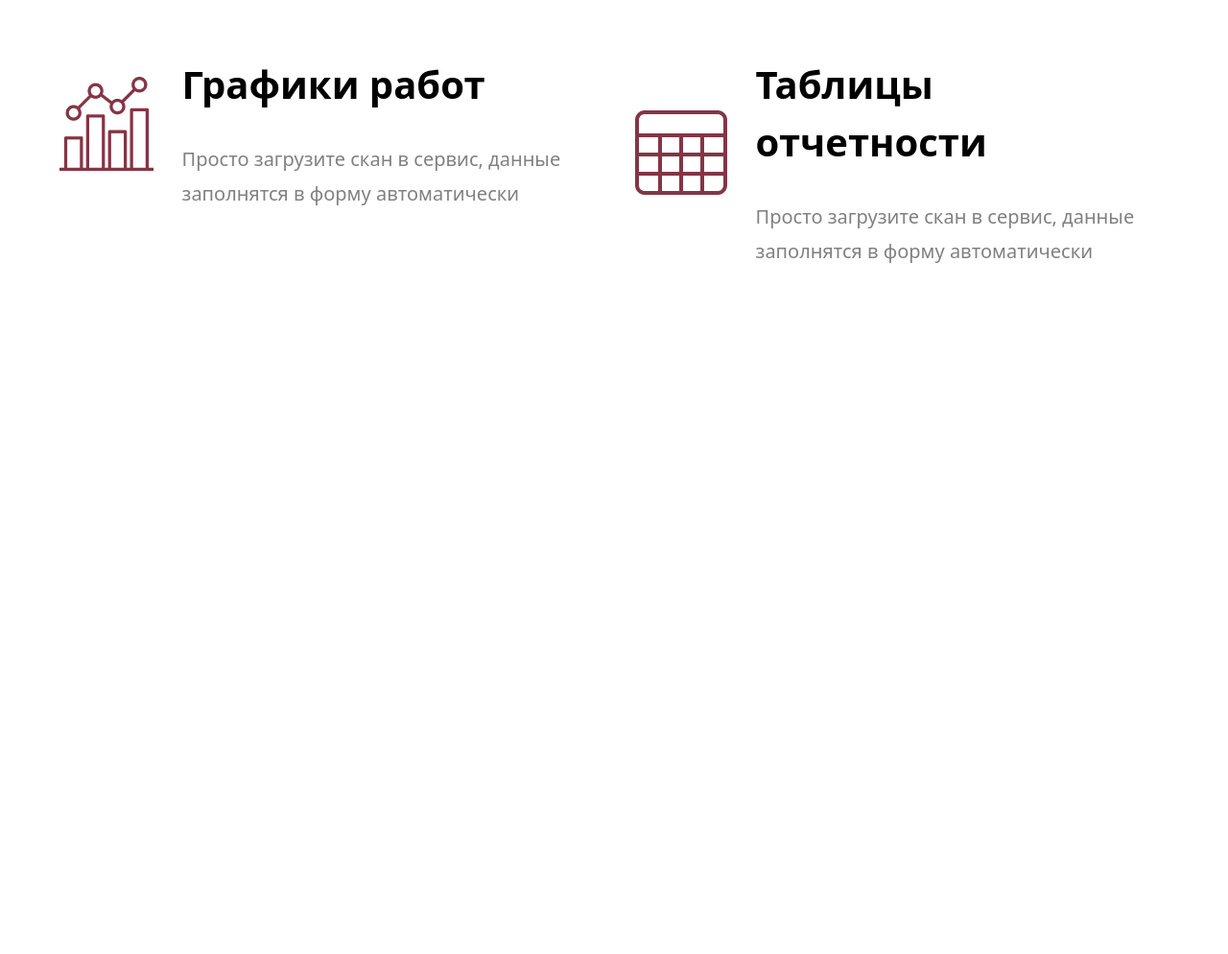
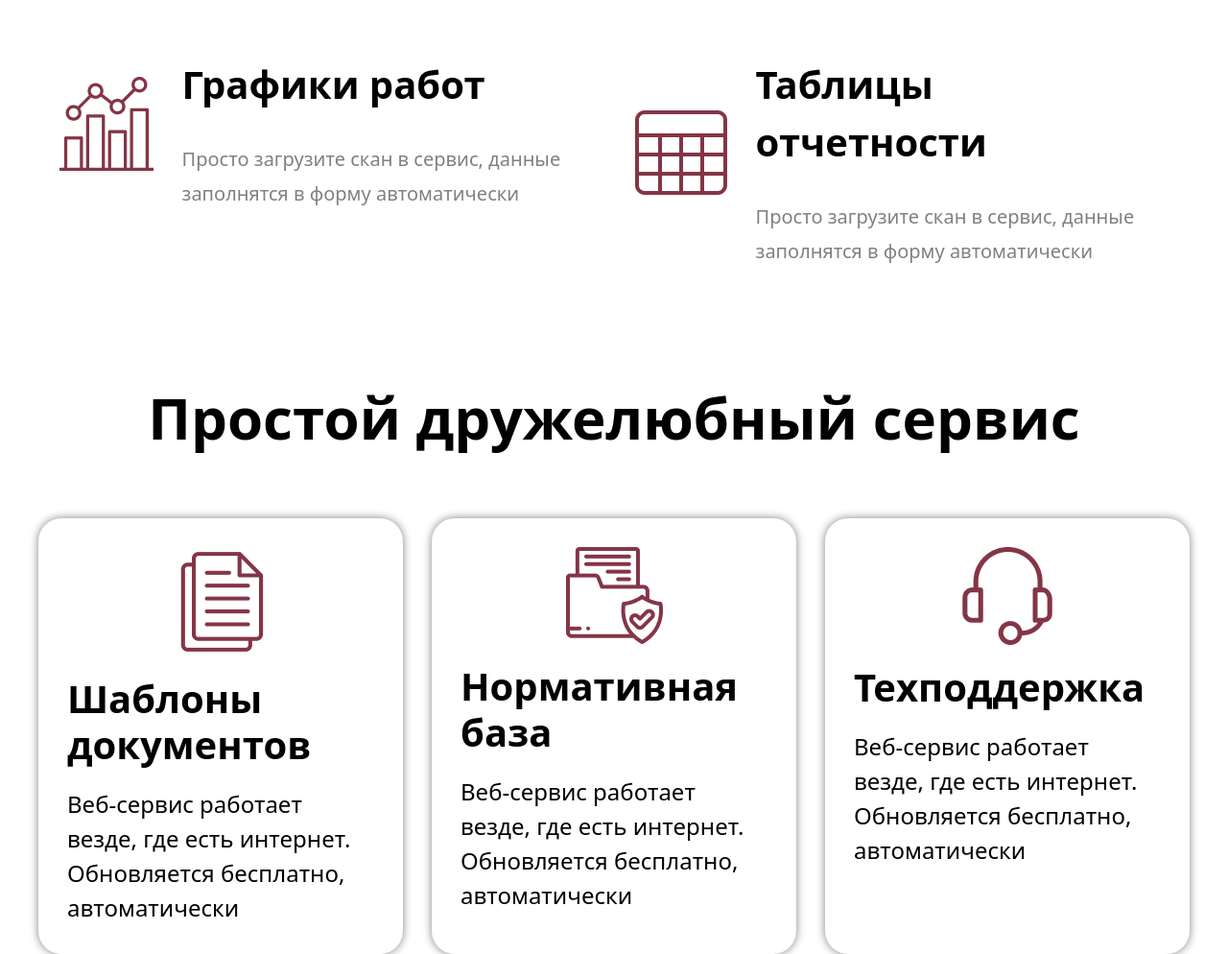
Before and after one commit to idris0111/hom17, a website: page index.html in a window 1280 px wide. Shown: the part 7395-8389 px from the top of the page at 96% size. Before the commit the page ends 7695 px from the top, so only its background shows below. Drawn offline with Linux system fonts and the light colour scheme.

Commit message:
Поможем, подскажем

```diff
--- a/index.html
+++ b/index.html
@@ -250,6 +250,43 @@
         </div>
         </div>
     </section>
+    <section>
+        <div>
+            <h1 class="md:text-[60px] text-[30px] font-bold text-center mt-[90px]">Простой дружелюбный сервис</h1>
+        </div>
+        <div class="max-w-[1200px] lg:flex  gap-[30px] m-auto mt-[30px]">
+            <div style=" box-shadow: 0px 0px 10px gray;"
+                class=" lg:block md:flex md:items-center md:gap-[40px] p-[30px] w-full rounded-3xl md:mt-[30px] mt-[30px]">
+                <img class="md:mb-[20px] flex-block m-auto" src="./file-and-folder 1.png" alt="">
+                <div>
+                    <h1 class="md:mb-[20px] md:text-[40px] text-[27px] font-bold leading-12">Шаблоны документов</h1>
+                    <p class="md:text-[24px] text-[14px]">Веб-сервис работает везде, где есть интернет. Обновляется
+                        бесплатно,
+                        автоматически</p>
+                </div>
+            </div>
+            <div style="box-shadow: 0px 0px 10px gray;"
+                class="w-full p-[30px] rounded-3xl lg:block md:flex md:items-center md:gap-[40px] md:mt-[30px] mt-[30px]">
+                <img class="md:mb-[20px] flex-block m-auto" src="./documents (3) 1.png" alt="">
+                <div>
+                    <h1 class="md:mb-[20px] md:text-[40px] text-[27px] font-bold leading-12">Нормативная база</h1>
+                    <p class="md:text-[24px] text-[14px]">Веб-сервис работает везде, где есть интернет. Обновляется
+                        бесплатно,
+                        автоматически</p>
+                </div>
+            </div>
+            <div style="box-shadow: 0px 0px 10px gray;"
+                class="w-full p-[30px] rounded-3xl lg:block md:flex md:items-center md:gap-[40px] md:mt-[30px] mt-[30px]">
+                <img class="md:mb-[20px] flex-block m-auto" src="./support (4) 1.png" alt="">
+                <div>
+                    <h1 class=" md:mb-[20px] md:text-[40px] text-[27px] font-bold leading-12">Техподдержка</h1>
+                    <p class="md:text-[24px] text-[14px]">Веб-сервис работает везде, где есть интернет. Обновляется
+                        бесплатно,
+                        автоматически</p>
+                </div>
+            </div>
+        </div>
+    </section>
 </body>
 
 </html>
```
Also changed, not shown: documents (3) 1.png (added), file-and-folder 1.png (added), support (4) 1.png (added).
